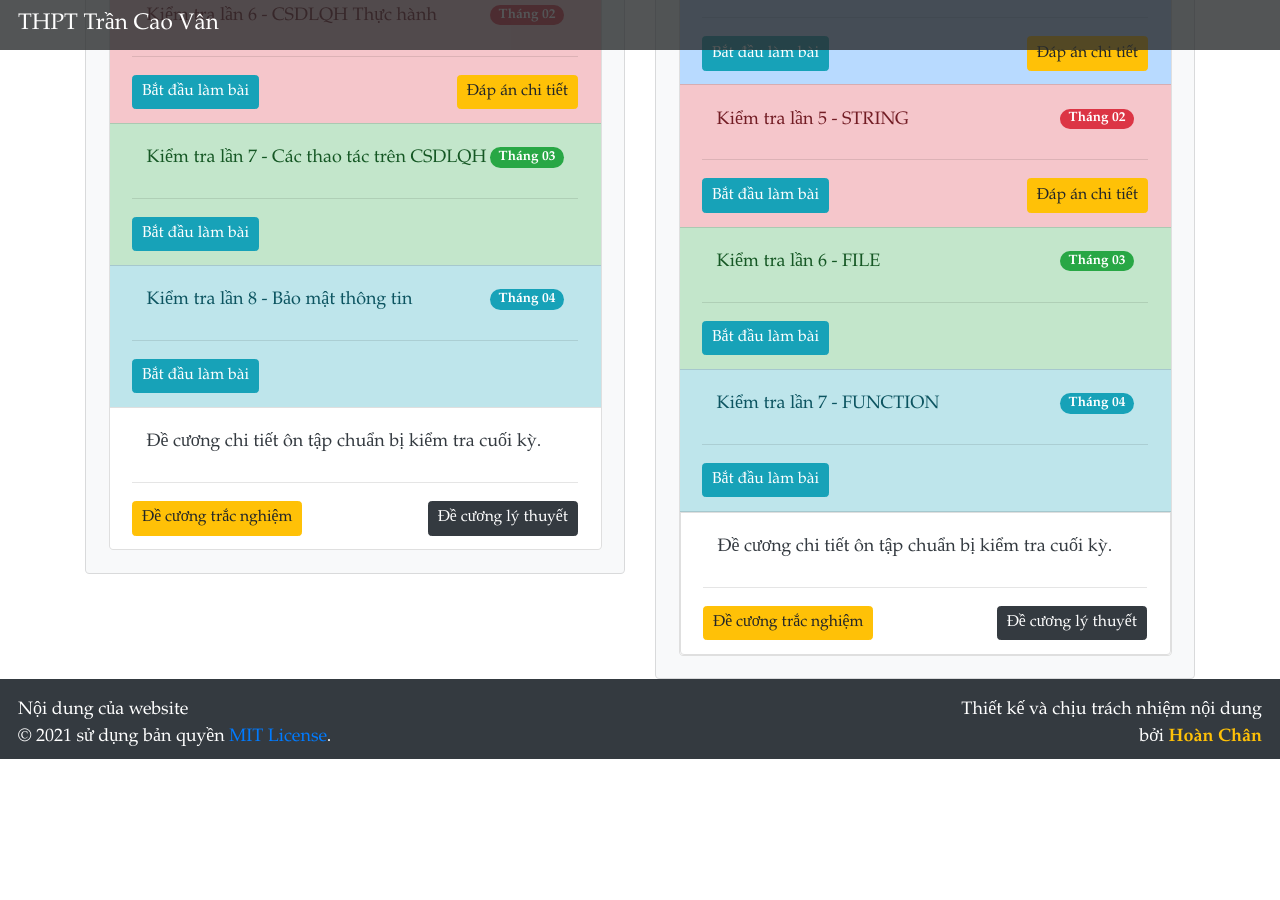
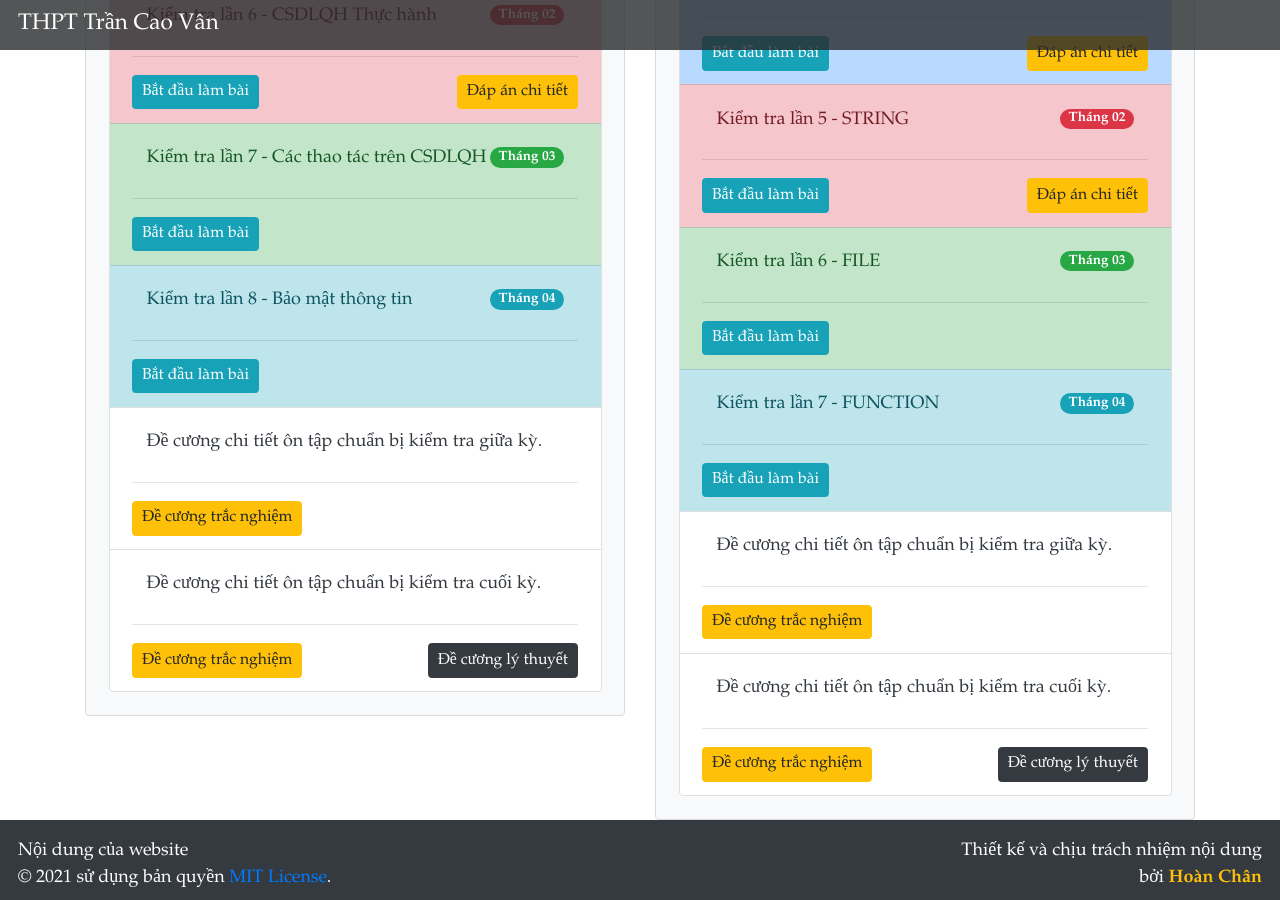
Before and after one commit to TCVan/tcvan.github.io, a Jekyll site: the page built from kt/tin.html, in a window 1280 px wide and 900 px high, scrolled down 1154 px. Built offline with Jekyll 4.4.1, drawn with Linux system fonts in a browser that asks for light colours; nearby versions of some CDN libraries; before the commit the page ends 1913 px from its top, so only the background shows below that.

Commit message:
Bổ sung đề cương ôn giữa kỳ

```diff
--- a/kt/tin.html
+++ b/kt/tin.html
@@ -121,6 +121,12 @@ script: |
               %}
               {% include item_kt.html
                 style = "white"
+                name = "Đề cương chi tiết ôn tập chuẩn bị kiểm tra giữa kỳ."
+                ans = "files/12/on tap GK2.pdf"
+                ansName = "Đề cương trắc nghiệm"
+              %}
+              {% include item_kt.html
+                style = "white"
                 name = "Đề cương chi tiết ôn tập chuẩn bị kiểm tra cuối kỳ."
                 ans = "files/12/de cuong CKII.pdf"
                 ansName = "Đề cương trắc nghiệm"
@@ -209,8 +215,13 @@ script: |
                 badge = "Tháng 04"
                 link = "DXyc3CXGnUGdd0vUJ4tdGek1XC3to9JMhpfKl3AEZphUMTgyRksyQjBUSDk5MlJWUUpYMTNWOTJDTi4u"
               %}
-            </ul>
-            {% include item_kt.html
+              {% include item_kt.html
+                style = "white"
+                name = "Đề cương chi tiết ôn tập chuẩn bị kiểm tra giữa kỳ."
+                ans = "files/11/on tap GK2.pdf"
+                ansName = "Đề cương trắc nghiệm"
+              %}
+              {% include item_kt.html
                 style = "white"
                 name = "Đề cương chi tiết ôn tập chuẩn bị kiểm tra cuối kỳ."
                 ans = "files/11/de cuong CKII.pdf"
@@ -218,6 +229,7 @@ script: |
                 score = "files/11/on tap CKII.pdf"
                 scoreName = "Đề cương lý thuyết"
               %}
+            </ul>
           </div>
         </div>
       </div> <!-- End CCard -->
```
Also changed, not shown: 2 other files.
